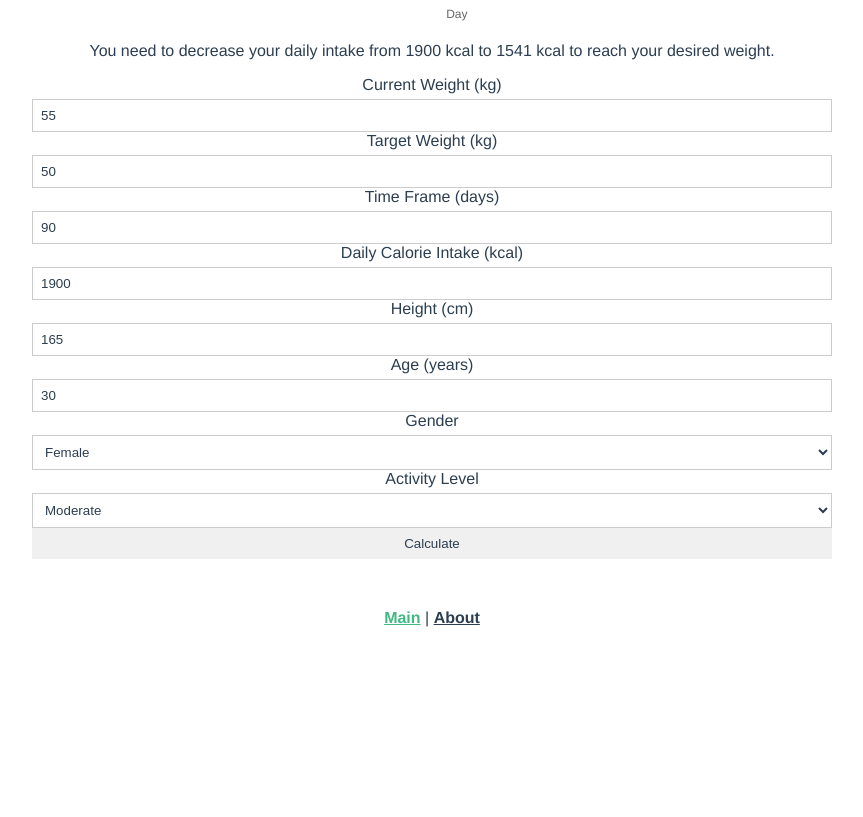
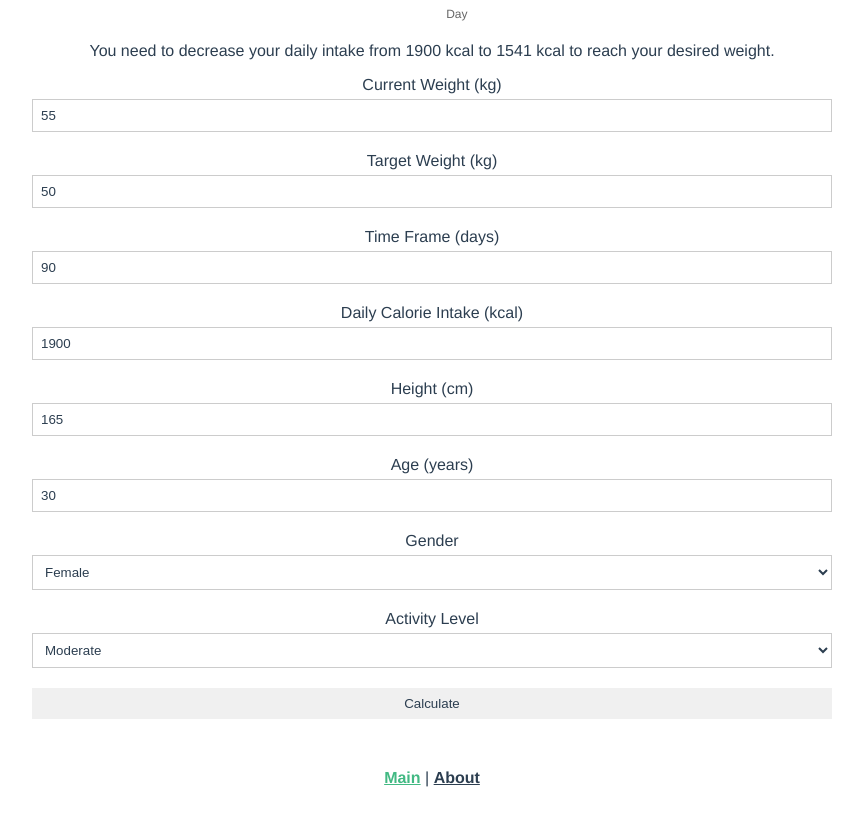
Before and after one commit to TenProtons/weight-prediction-app, a Vue app: page / in a window 1280 px wide. Shown: the part 545-1362 px from the top of the page, without its empty margins (208-1071 px from the left). Before the commit the page ends 1202 px from the top, so only its background shows below. Built offline with nearby package versions, Linux system fonts and the light colour scheme.

Commit message:
in process

```diff
--- a/src/components/UserInputForm.vue
+++ b/src/components/UserInputForm.vue
@@ -2,6 +2,7 @@
   <form class="form-container" @submit.prevent="onSubmit">
     <InputField
       v-model="formData.weight"
+      class="form-container__input"
       type="number"
       :label="currentWeightLabel"
       :error="validationErrors.weight"
@@ -10,6 +11,7 @@
 
     <InputField
       v-model="formData.targetWeight"
+      class="form-container__input"
       type="number"
       :label="targetWeightLabel"
       :error="validationErrors.targetWeight || validationErrors.weightDifference"
@@ -18,6 +20,7 @@
 
     <InputField
       v-model="formData.timeFrame"
+      class="form-container__input"
       type="number"
       :label="timeFrameLabel"
       :error="validationErrors.timeFrame"
@@ -26,6 +29,7 @@
 
     <InputField
       v-model="formData.currentCalorieIntake"
+      class="form-container__input"
       type="number"
       :label="calorieIntakeLabel"
       :error="validationErrors.currentCalorieIntake"
@@ -34,18 +38,33 @@
 
     <InputField
       v-model="formData.height"
+      class="form-container__input"
       type="number"
       :label="heightLabel"
       :error="validationErrors.height"
       required
     />
 
-    <InputField v-model="formData.age" :label="ageLabel" type="number" :error="validationErrors.age" required />
+    <InputField
+      v-model="formData.age"
+      class="form-container__input"
+      :label="ageLabel"
+      type="number"
+      :error="validationErrors.age"
+      required
+    />
 
-    <SelectField v-model="formData.gender" :label="t('gender')" :options="genderOptions" required />
+    <SelectField
+      v-model="formData.gender"
+      class="form-container__select"
+      :label="t('gender')"
+      :options="genderOptions"
+      required
+    />
 
     <SelectField
       v-model="formData.activityLevel"
+      class="form-container__select"
       :label="t('activityLevel')"
       :options="activityLevelOptions"
       required
@@ -263,12 +282,11 @@ export default defineComponent({
   flex-direction: column;
   background-color: var(--background-color);
   color: var(--text-color);
-}
 
-input,
-select {
-  background-color: var(--input-background);
-  color: var(--input-text-color);
+  &__input,
+  &__select {
+    margin-bottom: var(--20);
+  }
 }
 
 button {
--- a/src/locales/en.json
+++ b/src/locales/en.json
@@ -32,6 +32,6 @@
   "invalidCalorieIntake": "Calorie intake must be between 800 and 8000 kcal.",
   "invalidHeight": "Height must be between 100 cm and 250 cm.",
   "invalidAge": "Age must be between 10 and 120 years.",
-  "darkMode": "Dark Mode",
-  "lightMode": "Light Mode"
+  "darkMode": "Dark",
+  "lightMode": "Light"
 }
--- a/src/locales/uk.json
+++ b/src/locales/uk.json
@@ -32,6 +32,6 @@
   "invalidCalorieIntake": "Споживання калорій повинно бути від 800 до 8000 ккал.",
   "invalidHeight": "Зріст повинен бути від 100 см до 250 см.",
   "invalidAge": "Вік повинен бути від 10 до 120 років.",
-  "darkMode": "Темна тема",
-  "lightMode": "Світла тема"
+  "darkMode": "Темна",
+  "lightMode": "Світла"
 }
--- a/src/styles/styles.scss
+++ b/src/styles/styles.scss
@@ -3,11 +3,17 @@
   --background-color: #ffffff;
   --text-color: #2c3e50;
   --link-color: #2c3e50;
+  --error-color: red;
   --active-link-color: #42b983;
   --button-background: #f0f0f0;
   --button-text-color: #2c3e50;
   --input-background: #ffffff;
   --input-text-color: #2c3e50;
+  --8: 8px;
+  --12: 12px;
+  --16: 16px;
+  --20: 20px;
+  --24: 24px;
 }
 
 /* Dark mode variables */
@@ -15,6 +21,7 @@
   --background-color: #2c3e50;
   --text-color: #ffffff;
   --link-color: #ffffff;
+  --error-color: rgb(255 136 136);
   --active-link-color: #42b983;
   --button-background: #3e4a59;
   --button-text-color: #ffffff;
@@ -36,7 +43,7 @@ body {
 }
 
 button {
-  padding: 8px 16px;
+  padding: var(--8) var(--16);
   background-color: var(--button-background);
   color: var(--button-text-color);
   border: none;
@@ -48,11 +55,12 @@ select {
   background-color: var(--input-background);
   color: var(--input-text-color);
   border: 1px solid #ccc;
-  padding: 8px;
+  padding: var(--8);
 }
 
 .error {
-  color: red;
+  margin: var(--8) 0 0 0;
+  color: var(--error-color);
   font-size: 0.8em;
 }
 
```
